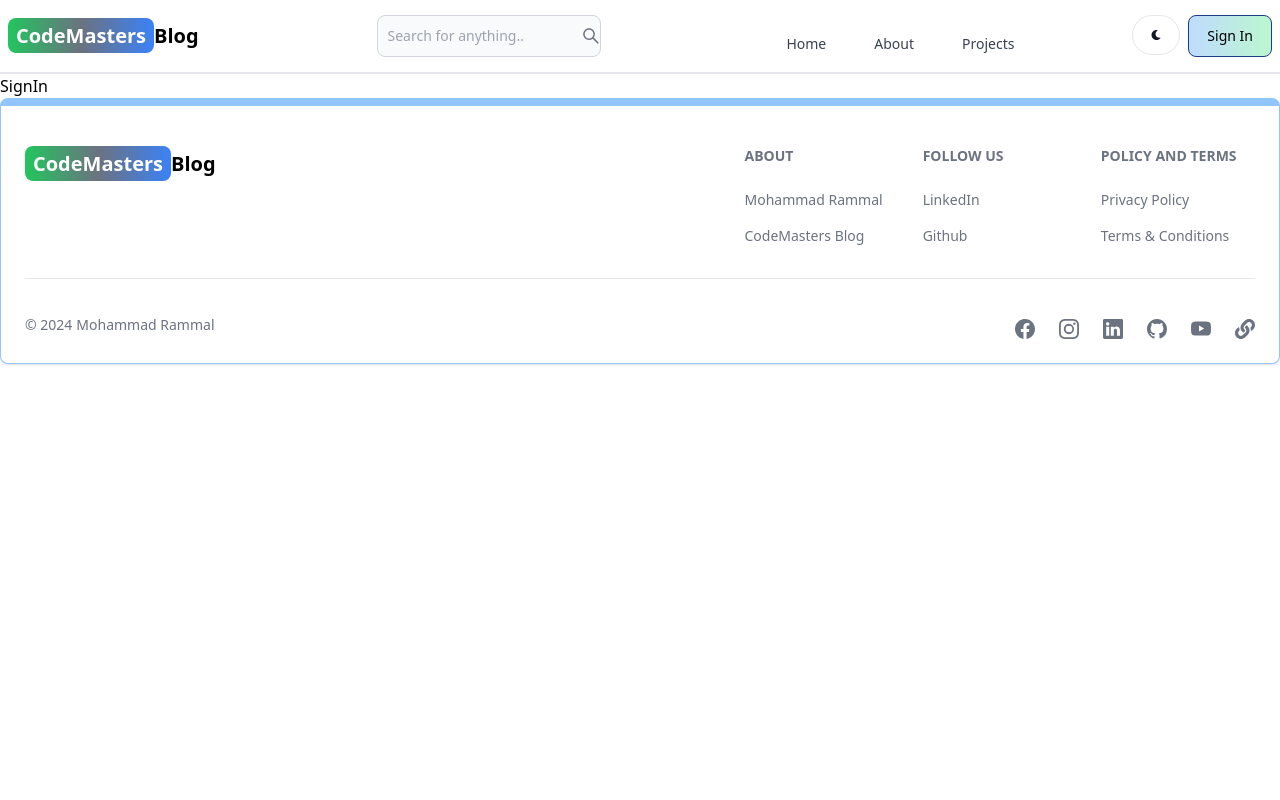
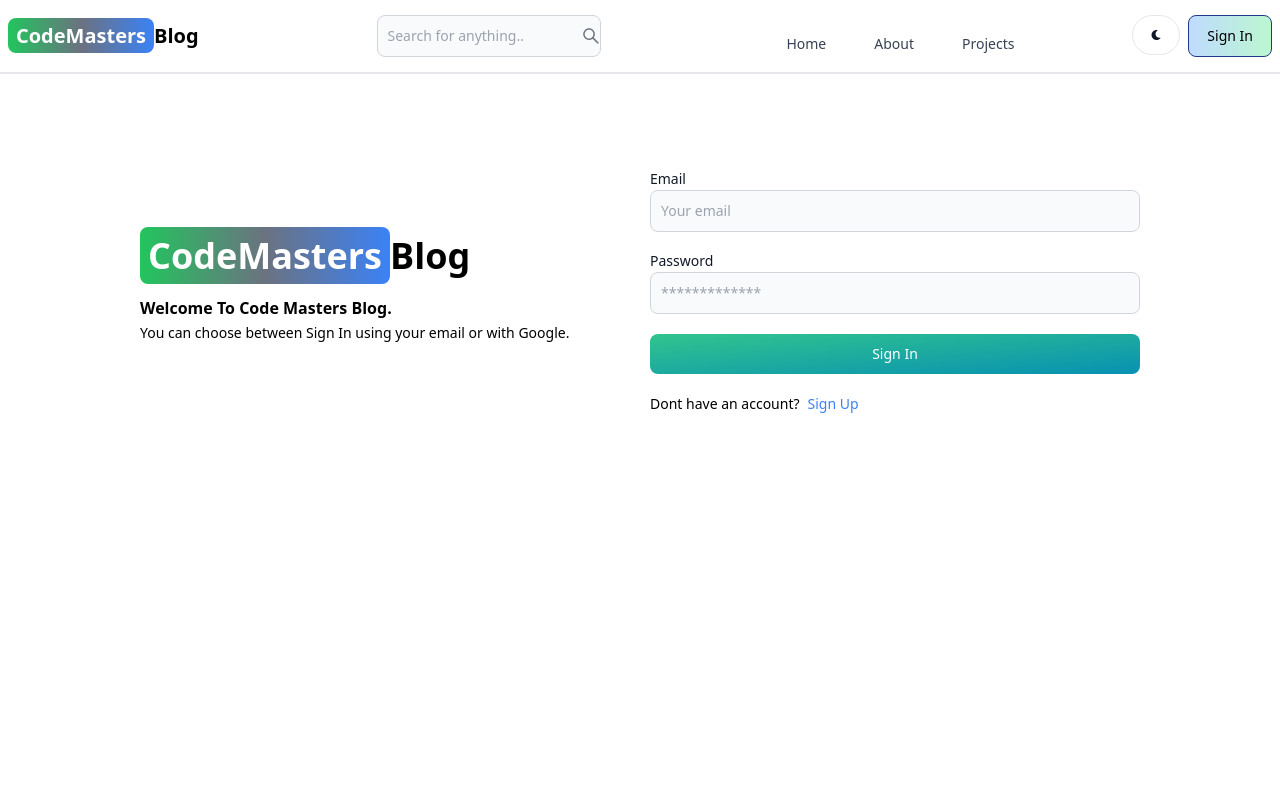
Before and after one commit to mohammad-rammal/CodeMasters-Blog, a React (Vite) app in the folder frontend/: page /sign-in in a window 1280 px wide. Shown: the top 800 px of the page. Built offline with nearby package versions, Linux system fonts and the light colour scheme.

Commit message:
Complete Sign In

```diff
--- a/frontend/src/pages/SignIn.jsx
+++ b/frontend/src/pages/SignIn.jsx
@@ -1,9 +1,134 @@
+import { Link, useNavigate } from "react-router-dom";
+import { Alert, Button, Label, TextInput } from "flowbite-react";
+import { Circles } from "react-loader-spinner";
+import { useState } from "react";
+import { toast } from "react-toastify";
+
 
 
 function SignIn() {
+    const [formData, setFormData] = useState({});
+    const [errorMessage, setErrorMessage] = useState(null);
+    const [loading, setLoading] = useState(false);
+    const navigate = useNavigate();
+
+    const handleChange = (e) => {
+        setFormData({ ...formData, [e.target.id]: e.target.value.trim() });
+    };
+
+    const handleSubmit = async (e) => {
+        e.preventDefault();
+        if (!formData.email || !formData.password) {
+            return setErrorMessage("Missing Fields, Please fill all missing fields!");
+        }
+        try {
+            setLoading(true);
+            setErrorMessage(null);
+            const res = await fetch("/api/auth/signin", {
+                method: "POST",
+                headers: {
+                    "Content-Type": "application/json",
+                },
+                body: JSON.stringify(formData),
+            });
+
+            const data = await res.json();
+            if (data.success === false) {
+                toast.error("Login failed. Please try again!");
+            } else {
+                toast.success("Login successful!");
+                if (res.ok) {
+                    navigate('/');
+                }
+            }
+        } catch (error) {
+            console.log(error.message);
+            toast.error("An error occurred. Please try again.");
+        } finally {
+            setLoading(false);
+        }
+    };
+
     return (
-        <div>SignIn</div>
-    )
+        <div className="min-h-screen mt-20">
+            <div className="flex p-3 max-w-5xl mx-auto flex-col md:flex-row md:items-center gap-5">
+                {/* Left Side */}
+                <div className="flex-1">
+                    <Link to="/" className="text-4xl font-bold dark:text-white">
+                        <span className="px-2 py-1 bg-gradient-to-r from-green-500 via-gray-500 to-blue-500 rounded-lg text-white">
+                            CodeMasters
+                        </span>
+                        Blog
+                    </Link>
+                    <p className="font-bold text-xstext-sm mt-5">
+                        Welcome To Code Masters Blog.
+                        <span className="text-sm font-medium">
+                            <br /> You can choose between Sign In using your email or with
+                            Google.
+                        </span>
+                    </p>
+                </div>
+
+                {/* Right Side */}
+                <div className="flex-1">
+                    <form className="flex flex-col gap-4" onSubmit={handleSubmit}>
+                        <div>
+                            <Label value="Email" />
+                            <TextInput
+                                type="email"
+                                placeholder="Your email"
+                                id="email"
+                                onChange={handleChange}
+                            />
+                        </div>
+                        <div>
+                            <Label value="Password" />
+                            <TextInput
+                                type="password"
+                                placeholder="*************"
+                                id="password"
+                                onChange={handleChange}
+                            />
+                            <Button
+                                gradientDuoTone="greenToBlue"
+                                type="submit"
+                                className="w-full mt-5"
+                                disabled={loading}
+                            >
+                                {loading ? (
+                                    <>
+                                        <Circles
+                                            height="20"
+                                            width="20"
+                                            color="#ffffff"
+                                            ariaLabel="circles-loading"
+                                            wrapperStyle={{}}
+                                            wrapperClass=""
+                                            visible={true}
+                                        />
+                                        <span className="pl-3">Loading..</span>
+                                    </>
+                                ) : (
+                                    "Sign In"
+                                )}
+                            </Button>
+                        </div>
+                    </form>
+                    <div className="flex gap-2 font-normal text-sm mt-5">
+                        <span>Dont have an account?</span>
+                        <Link to="/sign-in" className="text-blue-500">
+                            Sign Up
+                        </Link>
+                    </div>
+                    {errorMessage && (
+                        <Alert className="mt-5" color="failure">
+                            {errorMessage}
+                        </Alert>
+                    )}
+                </div>
+            </div>
+        </div>
+    );
 }
 
-export default SignIn
+export default SignIn;
--- a/frontend/src/pages/SignUp.jsx
+++ b/frontend/src/pages/SignUp.jsx
@@ -3,6 +3,8 @@ import { Alert, Button, Label, TextInput } from "flowbite-react";
 import { Circles } from "react-loader-spinner";
 import { useState } from "react";
 import { toast } from "react-toastify";
+
+
 
 function SignUp() {
   const [formData, setFormData] = useState({});
@@ -123,7 +125,7 @@ function SignUp() {
           </form>
           <div className="flex gap-2 font-normal text-sm mt-5">
             <span>Already have an account?</span>
-            <Link to="/login" className="text-blue-500">
+            <Link to="/sign-in" className="text-blue-500">
               Log In
             </Link>
           </div>
```
